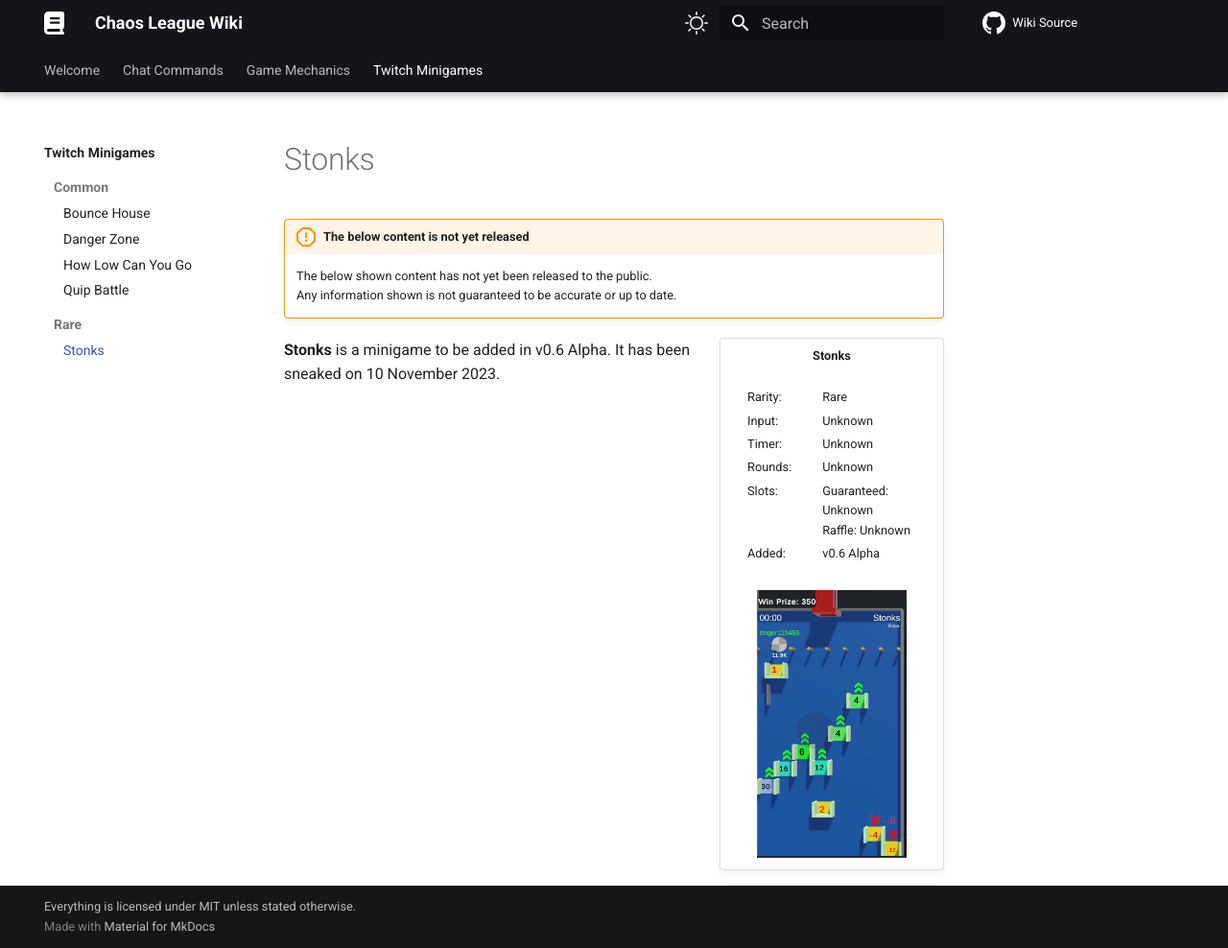
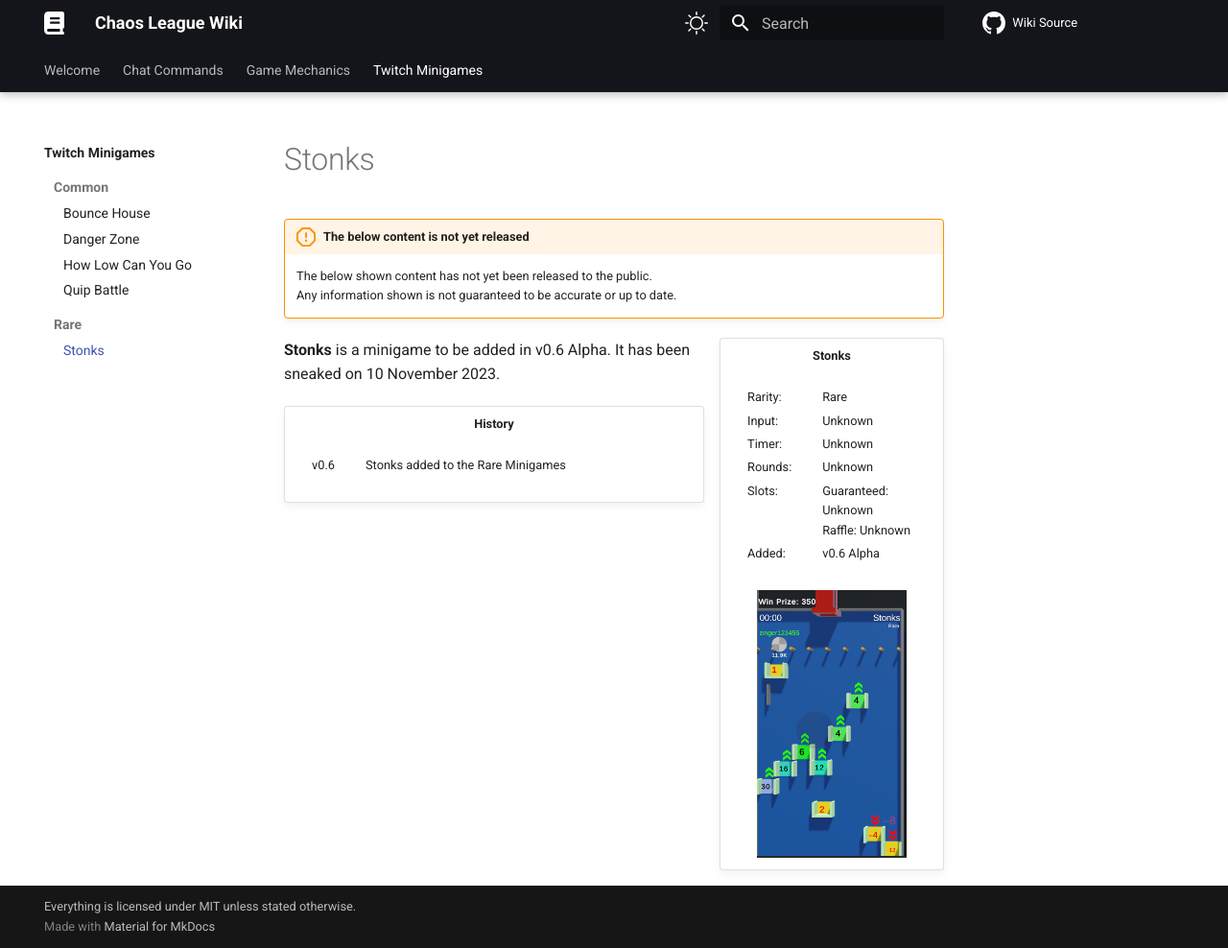
Before and after one commit to chaosleaguewiki/chaosleaguewiki.github.io, an MkDocs documentation site: the page built from docs/twitch-minigames/rare/stonks.md, in a window 1280 px wide and 988 px high. Shown: the whole window at 96% size. Built offline with MkDocs 1.6.1 and Material for MkDocs 9.7.7, drawn with Linux system fonts in a browser that asks for light colours; comment, search, counter and statistics services are not loaded.

Commit message:
Add History table

```diff
--- a/docs/twitch-minigames/rare/stonks.md
+++ b/docs/twitch-minigames/rare/stonks.md
@@ -18,3 +18,9 @@
 ///
 
 **Stonks** is a minigame to be added in v0.6 Alpha. It has been sneaked on 10 November 2023.
+
+/// wiki | History
+|      |                                    |
+|------|------------------------------------|
+| v0.6 | Stonks added to the Rare Minigames |
+///
```
